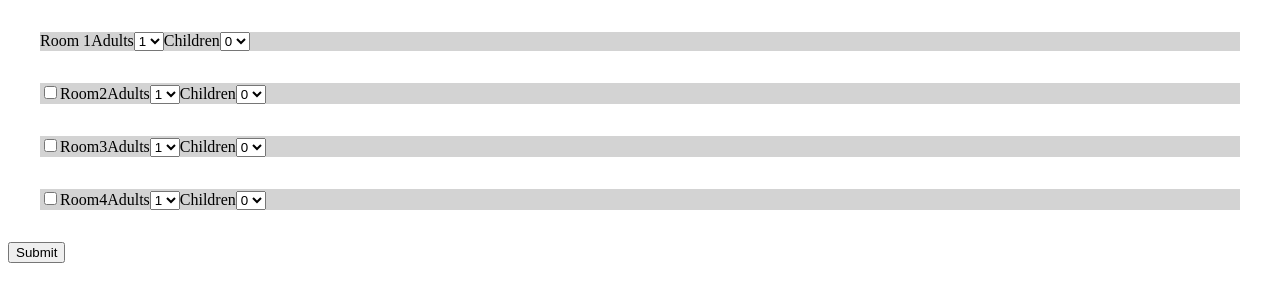
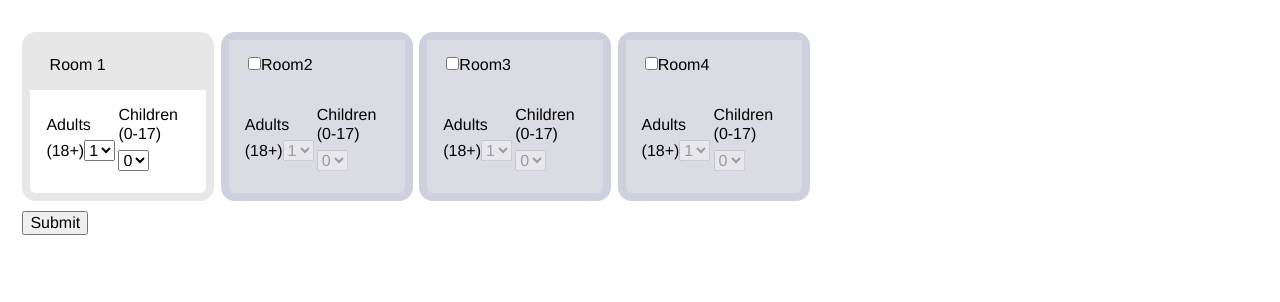
Before and after one commit to jakierice/test2-dynamic-form-assessment, a React (Create React App) app: page / in a window 1280 px wide. Shown: the top 302 px of the page. Built offline with nearby package versions, Linux system fonts and the light colour scheme.

Commit message:
finalize styles and functionality

```diff
--- a/package.json
+++ b/package.json
@@ -3,6 +3,7 @@
   "version": "0.1.0",
   "private": true,
   "dependencies": {
+    "normalize.css": "^8.0.0",
     "prop-types": "^15.6.2",
     "react": "^16.5.2",
     "react-dom": "^16.5.2",
@@ -28,6 +29,7 @@
     "eslint-config-airbnb": "^17.1.0",
     "eslint-plugin-import": "^2.14.0",
     "eslint-plugin-jsx-a11y": "^6.1.2",
-    "eslint-plugin-react": "^7.11.1"
+    "eslint-plugin-react": "^7.11.1",
+    "react-testing-library": "^5.2.1"
   }
 }
--- a/src/App.js
+++ b/src/App.js
@@ -1,29 +1,33 @@
+import 'normalize.css/normalize.css';
 import React, { Fragment } from 'react';
+import styled, { createGlobalStyle } from 'styled-components';
 import { RoomSelectionForm, RoomOption } from './components';
+import roomsFixture from './roomsFixture';
 
-const roomsFixture = {
-  roomCount: 1,
-  occupants: {
-    1: {
-      childCount: 0,
-      adultCount: 1,
-    },
-    2: {
-      childCount: 0,
-      adultCount: 1,
-    },
-    3: {
-      childCount: 0,
-      adultCount: 1,
-    },
-    4: {
-      childCount: 0,
-      adultCount: 1,
-    },
-  },
-};
+const GlobalStyles = createGlobalStyle`
+  * {
+    box-sizing: border-box;
+  }
 
-class App extends React.Component {
+  body {
+    font-family: Helvetica, Arial, sans-serif;
+  }
+`;
+
+const AppLayout = styled.div`
+  padding: 1.4rem;
+  max-width: 80rem;
+  width: 100%;
+`;
+
+const RoomOptionsWrapper = styled.div`
+  align-items: flex-start;
+  display: flex;
+  justify-content: flex-start;
+  padding: 0.6rem 0;
+`;
+
+export default class App extends React.Component {
   componentDidMount() {
     if (!sessionStorage.getItem('rooms')) {
       const rooms = JSON.stringify(roomsFixture);
@@ -35,11 +39,14 @@ class App extends React.Component {
     const roomsInitial = JSON.parse(sessionStorage.getItem('rooms')) || roomsFixture;
 
     return (
-      <RoomSelectionForm initialValues={roomsInitial}>
+      <AppLayout>
+        <GlobalStyles />
+        <RoomSelectionForm initialRoomsData={roomsInitial}>
           {({
             roomCount, setRoomCount, setOccupants, occupants, submitRooms,
           }) => (
             <Fragment>
+              <RoomOptionsWrapper>
                 <RoomOption
                   roomNumber={1}
                   roomCount={roomCount}
@@ -68,14 +75,14 @@ class App extends React.Component {
                   handleRoomSelect={setRoomCount}
                   handleOccupantSelect={setOccupants}
                 />
+              </RoomOptionsWrapper>
               <button onClick={submitRooms} type="submit">
                 Submit
               </button>
             </Fragment>
           )}
         </RoomSelectionForm>
+      </AppLayout>
     );
   }
 }
-
-export default App;
--- /dev/null
+++ b/src/components/OccupantsSelect.js
@@ -0,0 +1,79 @@
+import React from 'react';
+import PropTypes from 'prop-types';
+import styled from 'styled-components';
+
+const SelectInputsWrapper = styled.div`
+  align-items: center;
+  display: flex;
+  justify-content: space-evenly;
+  padding: 1rem;
+
+  label {
+    width: 50%;
+
+    select {
+      margin: 0.4rem 0;
+    }
+  }
+`;
+
+const OccupantsSelect = ({
+  occupants, roomCount, roomNumber, handleOccupantSelect,
+}) => {
+  const active = roomNumber <= roomCount;
+  const childOccupantsId = `child-occupants-${roomNumber}`;
+  const adultOccupantsId = `adult-occupants-${roomNumber}`;
+
+  return (
+    <SelectInputsWrapper>
+      <label htmlFor={adultOccupantsId}>
+        Adults (18+)
+        <select
+          disabled={!active}
+          id={adultOccupantsId}
+          value={active ? occupants[roomNumber].adultCount : 1}
+          onChange={e => handleOccupantSelect({
+            adultCount: e.target.value,
+            childCount: occupants[roomNumber].childCount,
+            roomNumber,
+          })
+          }
+        >
+          <option value="1">1</option>
+          <option value="2">2</option>
+        </select>
+      </label>
+      <label htmlFor={childOccupantsId}>
+        Children (0-17)
+        <select
+          disabled={!active}
+          id={childOccupantsId}
+          onChange={e => handleOccupantSelect({
+            childCount: e.target.value,
+            adultCount: occupants[roomNumber].adultCount,
+            roomNumber,
+          })
+          }
+          value={active ? occupants[roomNumber].childCount : 0}
+        >
+          <option value="0">0</option>
+          <option value="1">1</option>
+          <option value="2">2</option>
+        </select>
+      </label>
+    </SelectInputsWrapper>
+  );
+};
+
+OccupantsSelect.propTypes = {
+  handleOccupantSelect: PropTypes.func.isRequired,
+  occupants: PropTypes.shape({
+    room: PropTypes.shape({
+      adultCount: PropTypes.number.isRequired,
+      childCount: PropTypes.number.isRequired,
+    }),
+  }).isRequired,
+  roomNumber: PropTypes.number.isRequired,
+};
+
+export default OccupantsSelect;
--- a/src/components/RoomOption.js
+++ b/src/components/RoomOption.js
@@ -1,33 +1,33 @@
-import React, { Fragment } from 'react';
+import React from 'react';
 import PropTypes from 'prop-types';
 import styled from 'styled-components';
+import OccupantsSelect from './OccupantsSelect';
 
 const OptionWrapper = styled.div`
-  background: #d3d3d3;
-  margin: 2rem;
-  min-width: 15rem;
-  /* width: 10rem;
-  height: 8rem; */
+  background: ${({ active }) => (active ? '#ffffff' : '#dbdbe3')};
+  border-radius: 14px;
+  border: 8px solid ${({ active }) => (active ? '#e7e7e7' : '#ced0dd')};
+  margin-right: 0.4rem;
+  max-width: 12rem;
 `;
 
-const RoomOption = ({
-  roomNumber,
-  roomCount,
-  handleRoomSelect,
-  handleOccupantSelect,
-  occupants,
-}) => {
+const RoomNumberWrapper = styled.div`
+  background: ${({ active }) => (active ? '#e7e7e7' : '#dbdbe3')};
+  padding: 1rem 1.2rem;
+  width: 100%;
+`;
+
+const RoomOption = (props) => {
+  const { roomNumber, roomCount, handleRoomSelect } = props;
   const active = roomNumber <= roomCount;
   const optionId = `room-option-${roomNumber}`;
-  const childOccupantsId = `child-occupants-${roomNumber}`;
-  const adultOccupantsId = `adult-occupants-${roomNumber}`;
 
   return (
-    <OptionWrapper>
-      {roomNumber === 1 ? (
-        'Room 1'
-      ) : (
-        <Fragment>
+    <OptionWrapper active={active}>
+      <RoomNumberWrapper active={active}>
+        {roomNumber === 1 ? (
+          'Room 1'
+        ) : (
           <label htmlFor={optionId}>
             <input
               id={optionId}
@@ -39,43 +39,20 @@ const RoomOption = ({
             Room
             {roomNumber}
           </label>
-        </Fragment>
-      )}
-      <label htmlFor={adultOccupantsId}>Adults</label>
-      <select
-        id={adultOccupantsId}
-        value={occupants[roomNumber].adultCount}
-        onChange={e => handleOccupantSelect({
-          adultCount: e.target.value,
-          childCount: occupants[roomNumber].childCount,
-          roomNumber,
-        })
-        }
-      >
-        <option value="1">1</option>
-        <option value="2">2</option>
-      </select>
-      <label htmlFor={childOccupantsId}>Children</label>
-      <select
-        id={childOccupantsId}
-        value={occupants[roomNumber].childCount}
-        onChange={e => handleOccupantSelect({
-          childCount: e.target.value,
-          adultCount: occupants[roomNumber].adultCount,
-          roomNumber,
-        })
-        }
-      >
-        <option value="0">0</option>
-        <option value="1">1</option>
-        <option value="2">2</option>
-      </select>
+        )}
+      </RoomNumberWrapper>
+      <OccupantsSelect {...props} />
     </OptionWrapper>
   );
 };
 
 RoomOption.propTypes = {
-  handleRoomSelect: PropTypes.func.isRequired,
+  occupants: PropTypes.shape({
+    room: PropTypes.shape({
+      adultCount: PropTypes.number.isRequired,
+      childCount: PropTypes.number.isRequired,
+    }),
+  }).isRequired,
   roomCount: PropTypes.number.isRequired,
   roomNumber: PropTypes.number.isRequired,
 };
--- a/src/components/RoomSelectionForm.js
+++ b/src/components/RoomSelectionForm.js
@@ -1,13 +1,24 @@
 import React, { Component } from 'react';
-// import PropTypes from 'prop-types';
+import PropTypes from 'prop-types';
 
 export default class extends Component {
+  static propTypes = {
+    initialRoomsData: PropTypes.shape({
+      roomCount: PropTypes.number.isRequired,
+      occupants: PropTypes.shape({
+        room: PropTypes.shape({
+          adultCount: PropTypes.number.isRequired,
+          childCount: PropTypes.number.isRequired,
+        }),
+      }),
+    }),
+  };
+
   state = {
-    ...this.props.initialValues,
+    ...this.props.initialRoomsData,
   };
 
   setOccupants = ({ roomNumber, adultCount, childCount }) => {
-    console.log('setOccupants', { roomNumber, childCount, adultCount });
     this.setState(prevState => ({
       occupants: {
         ...prevState.occupants,
@@ -20,7 +31,11 @@ export default class extends Component {
   };
 
   setRoomCount = roomNumber => {
-    this.setState({ roomCount: roomNumber });
+    this.setState(prevState => {
+      const currentlyActive = prevState.roomCount === roomNumber;
+
+      return { roomCount: currentlyActive ? roomNumber - 1 : roomNumber };
+    });
   };
 
   submitRooms = e => {
--- a/src/components/index.js
+++ b/src/components/index.js
@@ -1,2 +1,3 @@
+export { default as OccupantsSelect } from './OccupantsSelect';
+export { default as RoomOption } from './RoomOption';
 export { default as RoomSelectionForm } from './RoomSelectionForm';
-export { default as RoomOption } from './RoomOption';
--- /dev/null
+++ b/src/roomsFixture.js
@@ -0,0 +1,21 @@
+export default {
+  roomCount: 1,
+  occupants: {
+    1: {
+      childCount: 0,
+      adultCount: 1,
+    },
+    2: {
+      childCount: 0,
+      adultCount: 1,
+    },
+    3: {
+      childCount: 0,
+      adultCount: 1,
+    },
+    4: {
+      childCount: 0,
+      adultCount: 1,
+    },
+  },
+};
```
Also changed, not shown: 2 other files (tests, documents, lock files or other folders). Lines whose indentation alone changed are shown as unchanged.
